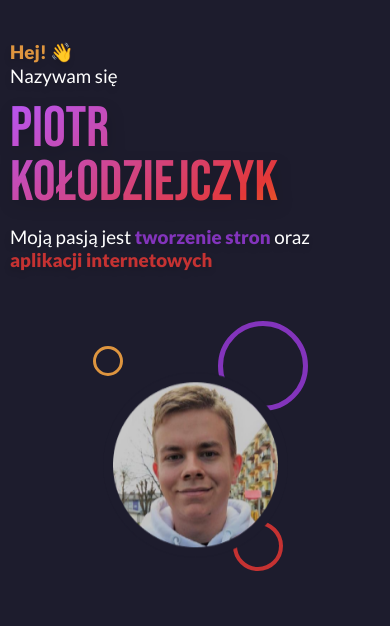
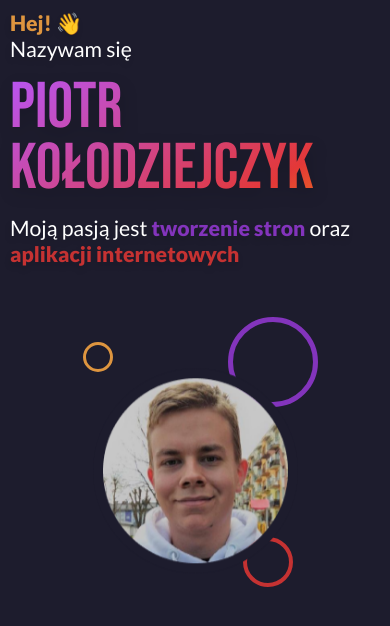
Before and after one commit to Piotrko64/Piotr_Kolodziejczyk_Portfolio, a Next.js app: page / in a window 390 px wide. Shown: the top 626 px of the page. Built offline with nearby package versions, Linux system fonts and the light colour scheme.

Commit message:
some changes in css for mobileversion

```diff
--- a/src/components/homePage/mainHomeComponents/mainHomeComponent.module.css
+++ b/src/components/homePage/mainHomeComponents/mainHomeComponent.module.css
@@ -43,13 +43,13 @@
     .marginMain {
         margin-left: 15px;
         margin-right: 15px;
-        margin-top: 50px;
+        margin-top: 30px;
     }
 }
 @media (max-width: 420px) {
     .marginMain {
         margin-left: 10px;
         margin-right: 10px;
-        margin-top: 40px;
+        margin-top: 10px;
     }
 }
--- a/src/components/homePage/mainHomeComponents/subComponents/photoWithCircles/subComponents/MyPhotoFolder/MyPhoto.tsx
+++ b/src/components/homePage/mainHomeComponents/subComponents/photoWithCircles/subComponents/MyPhotoFolder/MyPhoto.tsx
@@ -19,7 +19,7 @@ export function MyPhoto() {
                 />
             ))}
             <NextImage
-                img="/myPhotos/mePNG.png"
+                img={"/myPhotos/mePNG.png"}
                 additionalClass={classes.size}
                 click={() => changeBubbleColor(nightMode ? BUBBLE_FOR_DARKMODE : BUBBLE_FOR_LIGHTMODE)}
             />
--- a/src/components/homePage/mainHomeComponents/subComponents/photoWithCircles/subComponents/MyPhotoFolder/myPhoto.module.css
+++ b/src/components/homePage/mainHomeComponents/subComponents/photoWithCircles/subComponents/MyPhotoFolder/myPhoto.module.css
@@ -148,7 +148,7 @@
         height: 30px;
     }
     .size {
-        height: 185px;
+        height: 205px;
     }
     .violetCircle {
         height: 90px;
--- a/src/components/homePage/mainHomeComponents/subComponents/whoIAm/colorfulName/colorFulName.module.css
+++ b/src/components/homePage/mainHomeComponents/subComponents/whoIAm/colorfulName/colorFulName.module.css
@@ -12,7 +12,7 @@
     font-family: "Bebas Neue", cursive;
     background-size: 200%;
     width: fit-content;
-    animation: colorAnimation 5s linear infinite;
+    animation: colorAnimation 3s linear infinite;
     line-height: 0.95;
     margin: 45px 0;
     filter: drop-shadow(2px 6px 8px rgba(0, 0, 0, 0.15));
--- a/styles/globals.css
+++ b/styles/globals.css
@@ -78,6 +78,6 @@ p {
 @media (max-width: 420px) {
     html,
     body {
-        font-size: 15px;
+        font-size: 17px;
     }
 }
```
